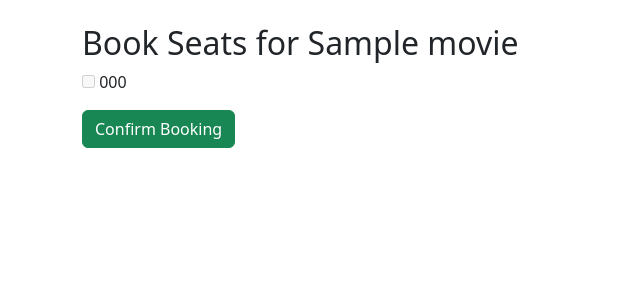
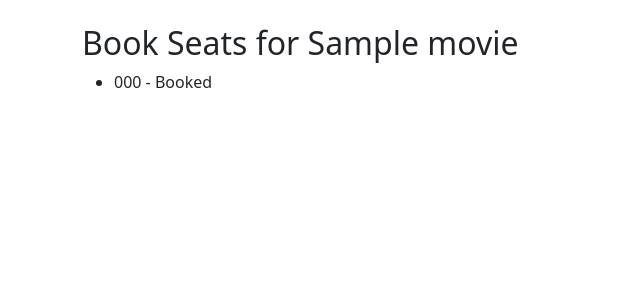
Before and after one commit to owenkalb/cs4300, a Django app: page /book/1/ in a window 1280 px wide. Shown: the top 300 px of the page, without its empty margins (0-640 px from the left). Run offline with Django 4.2, Linux system fonts and the light colour scheme; tables that the repository leaves empty hold one stand-in row (values such as "Sample post").

Commit message:
small edit path

```diff
--- a/homework2/movie_theater_booking/bookings/templates/bookings/movie_list.html
+++ b/homework2/movie_theater_booking/bookings/templates/bookings/movie_list.html
@@ -10,8 +10,7 @@
         <h5>{{ movie.title }}</h5>
         <p>{{ movie.description }}</p>
         <!-- Link to seat booking page -->
-        <a href="{% url 'book_seat' movie.id %}" class="btn btn-primary">Book Now</a>
-
+        <a href="/proxy/3000{% url 'book_seat' movie.id %}" class="btn btn-primary">Book Now</a>
     </li>
     {% endfor %}
 </ul>
--- a/homework2/movie_theater_booking/bookings/templates/bookings/seat_booking.html
+++ b/homework2/movie_theater_booking/bookings/templates/bookings/seat_booking.html
@@ -4,18 +4,9 @@
 
 {% block content %}
 <h2>Book Seats for {{ movie.title }}</h2>
-<form method="post">
-    {% csrf_token %}
-    <div class="row">
-        {% for seat in seats %}
-        <div class="col-md-2 mb-3">
-            <label class="form-check-label">
-                <input type="checkbox" name="seats" value="{{ seat.id }}" {% if seat.is_booked %}disabled{% endif %}>
-                {{ seat.seat_number }}
-            </label>
-        </div>
-        {% endfor %}
-    </div>
-    <button type="submit" class="btn btn-success">Confirm Booking</button>
-</form>
+<ul>
+  {% for seat in seats %}
+    <li>{{ seat.seat_number }} - {% if seat.is_booked %}Booked{% else %}Available{% endif %}</li>
+  {% endfor %}
+</ul>
 {% endblock %}
--- a/homework2/movie_theater_booking/movie_theater_booking/urls.py
+++ b/homework2/movie_theater_booking/movie_theater_booking/urls.py
@@ -4,9 +4,6 @@ from django.contrib import admin
 from django.urls import path, include
 
 urlpatterns = [
-    # Admin dashboard
     path('admin/', admin.site.urls),
-
-    # Include URLs from the bookings app
     path('', include('bookings.urls')),
 ]
```
Also changed, not shown: homework2/movie_theater_booking/bookings/views.py (line endings or trailing spaces).
